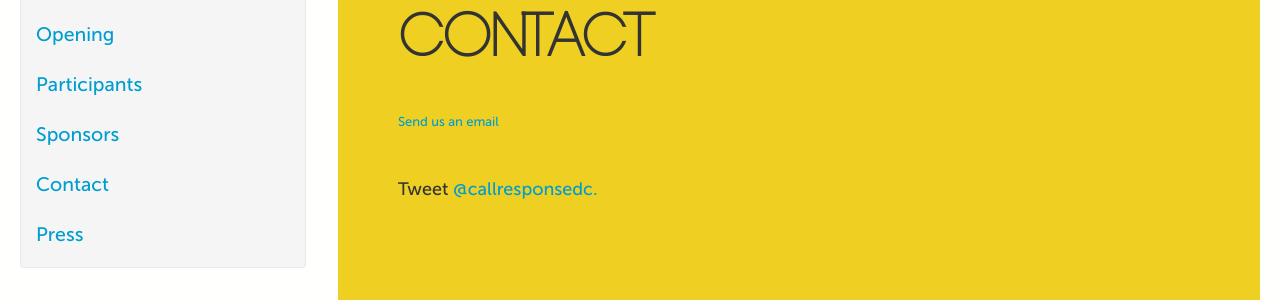
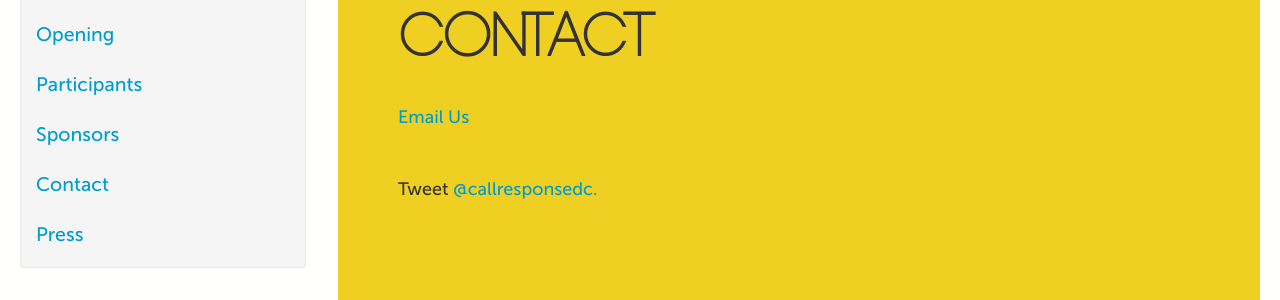
Before and after one commit to callandresponsedc/callandresponsedc, a Jekyll site: the page built from contact/index.html, in a window 1280 px wide. Shown: the part 174-474 px from the top of the page. Built offline with Jekyll 4.4.1, drawn with Linux system fonts in a browser that asks for light colours; Markdown is read by kramdown in place of the engine named in the settings; comment, search, counter and statistics services are not loaded.

Commit message:
Update index.html

```diff
--- a/contact/index.html
+++ b/contact/index.html
@@ -5,7 +5,6 @@ title: Contact
 
 <h1>Contact
 </h1> <br/><br/>
-<p></p><a href="mailto:kiralee1@gmail.com?Subject=C+R%20IV" target="_top">
-Send us an email</a></p><br/><br/>
+<p><a href="mailto:kiralee1@gmail.com">Email Us</a></p><br/><br/>
 <p>Tweet <a href="http://www.twitter.com/callresponsedc">@callresponsedc.</a></p>
 </div>
```
